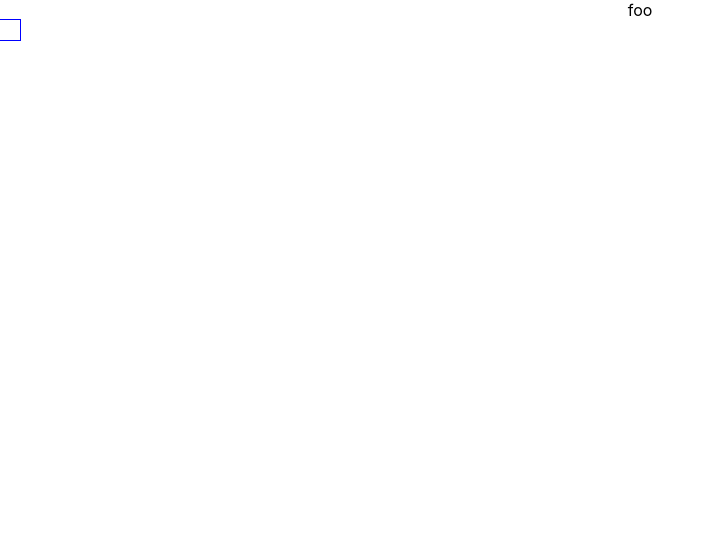
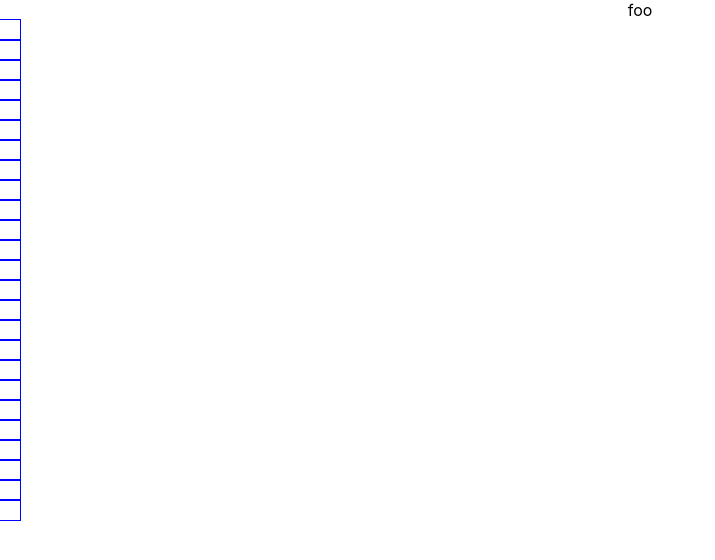
Before and after one commit to Isildur-sys/TravelingSalesmanVisualizer, a React (Create React App) app: page / in a window 1280 px wide. Shown: the top 560 px of the page, without its empty margins (0-715 px from the left). Built offline with nearby package versions, Linux system fonts and the light colour scheme.

Commit message:
Add basic nodegrid

```diff
--- /dev/null
+++ b/src/TravelingSalesmanVisualizer/NodeGrid/NodeGrid.css
@@ -0,0 +1,3 @@
+.nodegrid {
+
+}
--- /dev/null
+++ b/src/TravelingSalesmanVisualizer/NodeGrid/NodeGrid.tsx
@@ -0,0 +1,51 @@
+import React, { Component } from 'react';
+import Node from '../Node/Node'
+import './NodeGrid.css';
+
+interface State {
+    nodes: any[];
+}
+
+interface Props {
+
+}
+
+export default class NodeGrid extends Component<Props, State> {
+
+    constructor(props: any) {
+        super(props);
+        this.state = { nodes: [] };
+    }
+
+    componentDidMount() {
+        const nodes = [];
+
+        for(let i = 0; i < 5; i++) {
+            const row = [];
+            for(let ind = 0; ind < 5; ind++) {
+                row.push([]);
+            }
+            nodes.push(row);
+        }
+
+        this.setState({nodes});
+
+    }
+
+
+    render() {
+        const {nodes} = this.state;
+        console.log(nodes);
+        return(
+            <div className='nodegrid'>
+                {nodes.map((row, index) => {
+                    return <div>
+                        {row.map((node:any, nodeInd:any) => <Node></Node>)}
+                    </div>
+                }
+
+                )}
+            </div>
+        );
+    }
+}
--- a/src/TravelingSalesmanVisualizer/TravelingSalesmanVisualizer.tsx
+++ b/src/TravelingSalesmanVisualizer/TravelingSalesmanVisualizer.tsx
@@ -1,12 +1,14 @@
 import React, {Component} from 'react';
-import Node from './Node/Node'
+import NodeGrid from './NodeGrid/NodeGrid'
 
 export default class TravelingSalesmanVisualizer extends Component {
 
     render() {
         return(
-            <div>foo<Node></Node></div>
+            <div>foo
+                <NodeGrid></NodeGrid>
 
+            </div>
         );
     }
 }
```
